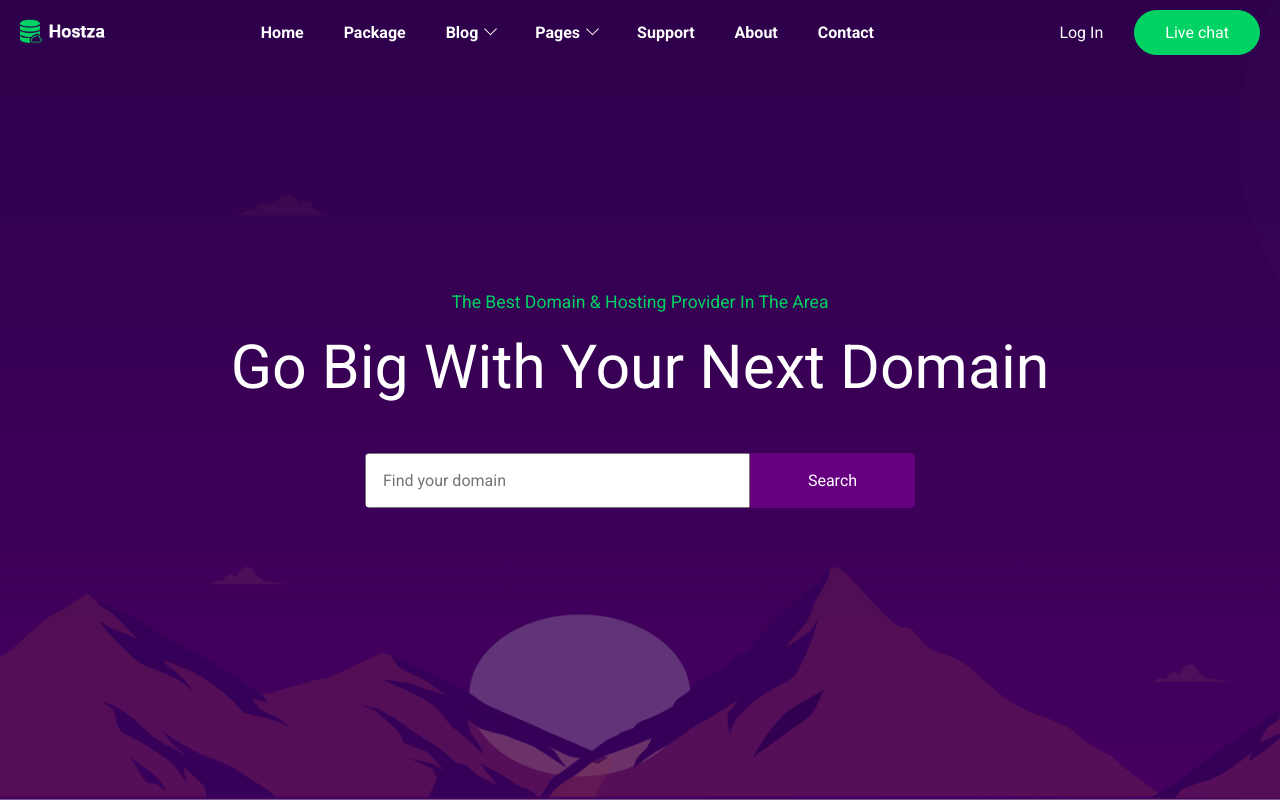
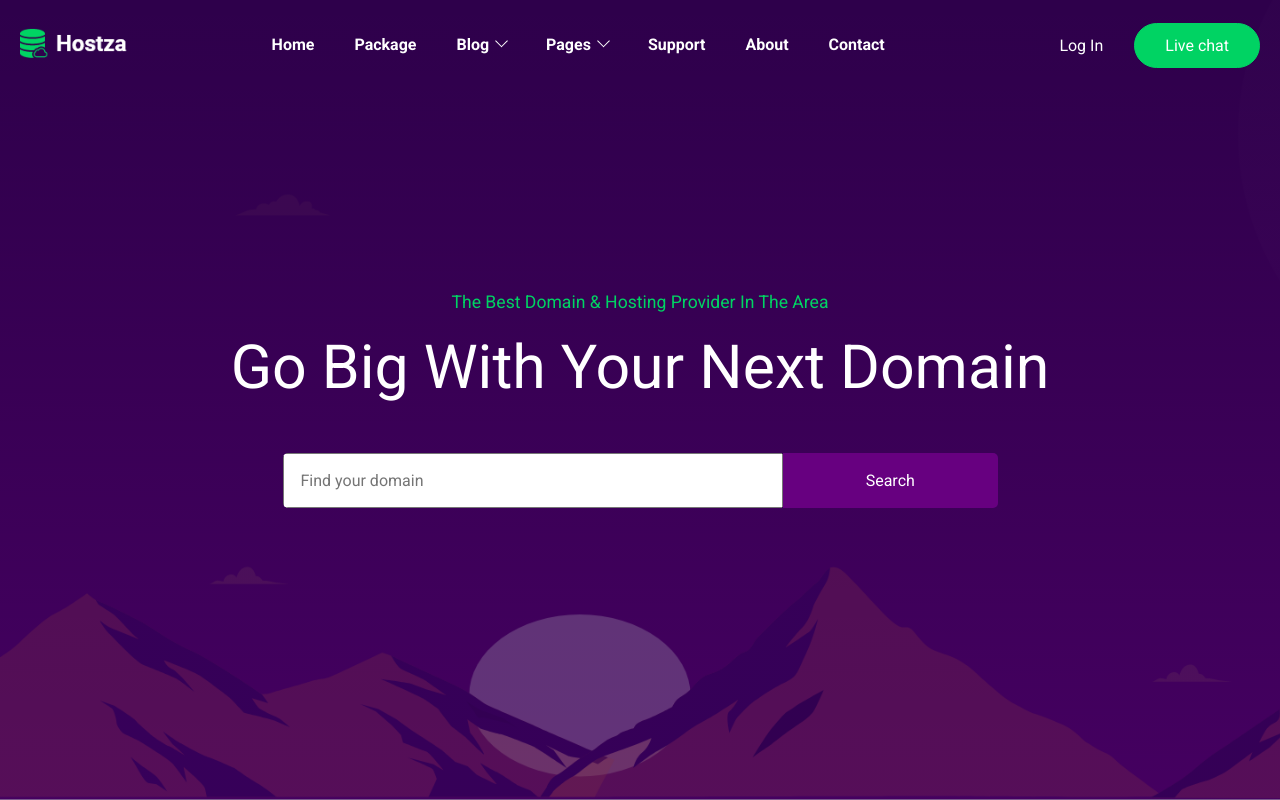
Before and after one commit to malk1405/hostza, a React (Create React App) app: page / in a window 1280 px wide. Shown: the top 800 px of the page. Built offline with nearby package versions, Linux system fonts and the light colour scheme; the HTML template or start-up script is replaced by a standard one.

Commit message:
Поправил стили

```diff
--- /dev/null
+++ b/src/components/Header/Banner/Banner.js
@@ -0,0 +1,7 @@
+import styled from "styled-components";
+
+export default styled.div`
+  & img {
+    height: 30px;
+  }
+`;
--- /dev/null
+++ b/src/components/Header/Chat/Chat.js
@@ -0,0 +1,11 @@
+import styled from "styled-components";
+
+import media from "../../../utils/media";
+
+export default styled.div`
+  display: none;
+
+  ${media.xl`
+  display: block;
+`}
+`;
--- a/src/components/Header/Header.css
+++ /dev/null
@@ -1,32 +0,0 @@
-.header {
-  align-items: center;
-  display: flex;
-  font-size: 1rem;
-  left: 0;
-  margin: 0;
-  padding: 10px 20px;
-  position: absolute;
-  right: 0;
-  z-index: 1;
-}
-
-.nav__banner img {
-  height: 1.5rem;
-}
-
-.nav__chat {
-  display: none;
-}
-
-@media (min-width: 992px) {
-  .nav__chat {
-    display: block;
-  }
-}
-
-.nav__login {
-  all: unset;
-  color: white;
-  cursor: pointer;
-  margin-right: 20px;
-}
--- a/src/components/Header/Header.js
+++ b/src/components/Header/Header.js
@@ -1,26 +1,40 @@
 import React from "react";
-import "./Header.css";
+import styled from "styled-components";
+
 import NavLg from "./Navigation/large/Nav";
 import NavSm from "./Navigation/small/Nav";
 
 import { InversedButton, TransparentButton } from "../Button/Button";
+import Banner from "./Banner/Banner";
+import Chat from "./Chat/Chat";
 
-function Header() {
-  return (
-    <header className="header">
-      <div className="nav__banner">
+const Header = styled.header`
+  align-items: center;
+  display: flex;
+  font-size: 1rem;
+  height: 90px;
+  left: 0;
+  margin: 0;
+  padding: 0 20px;
+  position: absolute;
+  right: 0;
+  z-index: 1;
+`;
+
+const StyledHeader = () => (
+  <Header>
+    <Banner>
       <a href="/home">
         <img src="assets/img/logo.png" alt="logo"></img>
       </a>
-      </div>
+    </Banner>
     <NavLg></NavLg>
     <NavSm></NavSm>
-      <div className="nav__chat">
+    <Chat>
       <TransparentButton>Log In</TransparentButton>
       <InversedButton>Live chat</InversedButton>
-      </div>
-    </header>
+    </Chat>
+  </Header>
 );
-}
 
-export default Header;
+export default StyledHeader;
--- a/src/components/Header/Navigation/small/Hamburger.js
+++ b/src/components/Header/Navigation/small/Hamburger.js
@@ -5,7 +5,6 @@ const Button = styled.button`
   background-color: transparent;
   border: none;
   cursor: pointer;
-  margin: 10px 20px;
   max-height: 30px;
   max-width: 30px;
   min-height: 30px;
--- a/src/pages/Home/Intro/Form/Form.js
+++ b/src/pages/Home/Intro/Form/Form.js
@@ -29,7 +29,7 @@ const Form = styled.form`
   }
 
   ${media.xl`
-    width: 50%;
+    width: 65%;
   `}
 `;
 
```
Lines whose indentation alone changed are shown as unchanged.
